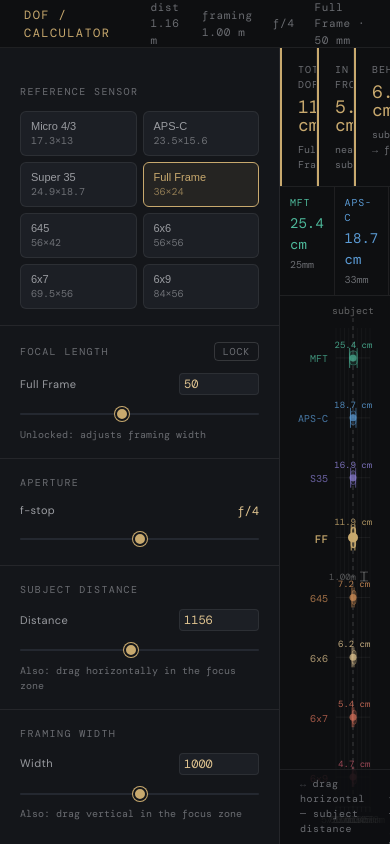
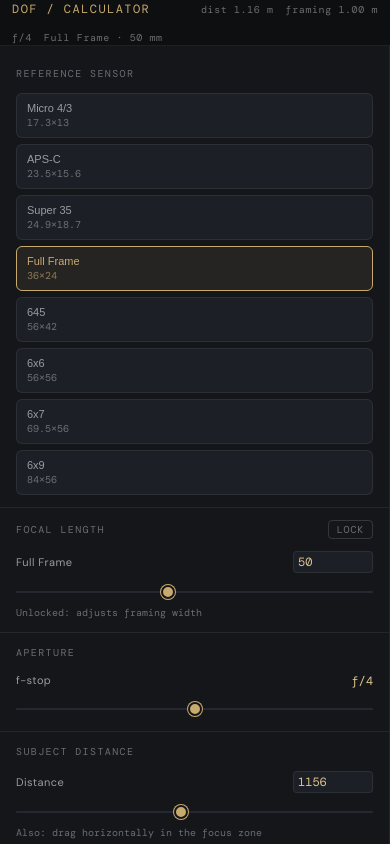
Before and after one commit to Sampppp/depth-of-field2, a React (Vite) app: page / in a window 390 px wide. Shown: the top 844 px of the page. Built offline with nearby package versions, Linux system fonts and the light colour scheme; a web font is replaced by a local one.

Commit message:
mobile support

```diff
--- a/src/App.jsx
+++ b/src/App.jsx
@@ -485,9 +485,6 @@ export default function App() {
             {flLocked ? 'Locked: adjusts subject distance' : 'Also: drag vertical in the focus zone'}
           </div>
         </div>
-
-        {/* Equivalent FL list removed */}
-
       </aside>
 
       {/* ── Main area ── */}
@@ -512,11 +509,9 @@ export default function App() {
         </div>
 
         {/* Per-sensor DoF comparison row */}
-        <div style={{ display: 'grid', gridTemplateColumns: 'repeat(8, 1fr)', borderBottom: '1px solid var(--line)' }}>
+        <div className="sensor-row">
           {results.map(r => (
-            <div key={r.id} style={{
-              padding: '8px 10px',
-              borderRight: '1px solid var(--line)',
+            <div key={r.id} className="sensor-box" style={{
               background: r.id === refSensorId ? r.color + '0d' : 'transparent',
             }}>
               <div style={{ fontFamily: 'var(--mono)', fontSize: 10, color: r.color, letterSpacing: '0.08em', marginBottom: 3 }}>{r.short}</div>
--- a/src/styles.css
+++ b/src/styles.css
@@ -41,6 +41,21 @@ body {
   grid-template-rows: 48px 1fr;
 }
 
+/* Responsive layout for mobile */
+@media (max-width: 600px) {
+  .app {
+    grid-template-columns: 1fr;
+    grid-template-rows: auto auto 1fr;
+  }
+  .sidebar {
+    grid-column: 1 / -1;
+    padding: 10px 0;
+  }
+  .main {
+    grid-column: 1 / -1;
+  }
+}
+
 .topbar {
   grid-column: 1 / -1;
   display: flex;
@@ -49,6 +64,7 @@ body {
   border-bottom: 1px solid var(--line);
   background: var(--bg);
   gap: 20px;
+  flex-wrap: wrap;
 }
 .topbar-title {
   font-family: var(--mono);
@@ -65,10 +81,17 @@ body {
   letter-spacing: 0.06em;
 }
 
+/* Mobile: reduce label font size */
+@media (max-width: 600px) {
+  .topbar-label {
+    font-size: 10px;
+  }
+}
+
 .sidebar {
   background: var(--bg2);
   border-right: 1px solid var(--line);
-  padding: 20px 0;
+  padding: 10px 0;
   overflow-y: auto;
   display: flex;
   flex-direction: column;
@@ -80,6 +103,13 @@ body {
   display: flex;
   flex-direction: column;
   overflow: hidden;
+}
+
+/* Mobile: allow scrolling in main area */
+@media (max-width: 600px) {
+  .main {
+    overflow-y: auto;
+  }
 }
 
 /* ─── Sidebar sections ───────────────────────────── */
@@ -101,7 +131,7 @@ body {
 /* ─── Sensor grid ────────────────────────────────── */
 .sensor-grid {
   display: grid;
-  grid-template-columns: 1fr 1fr;
+  grid-template-columns: 1fr;
   gap: 6px;
 }
 .sensor-btn {
@@ -202,7 +232,7 @@ input[type=number]:focus {
 /* ─── DoF metric cards ───────────────────────────── */
 .metric-strip {
   display: grid;
-  grid-template-columns: repeat(3, 1fr);
+  grid-template-columns: 1fr;
   border-bottom: 1px solid var(--line);
 }
 .metric-card {
@@ -267,3 +297,47 @@ input[type=number]:focus {
 ::-webkit-scrollbar { width: 4px; }
 ::-webkit-scrollbar-track { background: transparent; }
 ::-webkit-scrollbar-thumb { background: var(--bg4); border-radius: 2px; }
+
+/* ─── Mobile responsive tweaks ───────────────────── */
+@media (max-width: 600px) {
+  .topbar {
+    gap: 12px;
+    padding: 0 12px;
+  }
+  .sidebar {
+    padding: 8px 0;
+  }
+  .section {
+    padding: 12px 16px;
+  }
+
+  /* Increase height of focus zone diagram on mobile */
+  .diagram-area {
+    min-height: 300px;
+  }
+
+  /* Per-sensor comparison row adjustments for mobile */
+  .sensor-row {
+    display: flex;
+    overflow-x: auto;
+    -webkit-overflow-scrolling: touch;
+    height: 120px; /* static height to prevent vertical growth */
+    align-items: stretch;
+  }
+  .sensor-box {
+    flex: 0 0 80px;
+    box-sizing: border-box;
+    padding: 6px 8px;
+    font-size: 10px;
+    display: flex;
+    flex-direction: column;
+    justify-content: space-between;
+    overflow: hidden;
+  }
+  .sensor-box > div {
+    overflow: hidden;
+    text-overflow: ellipsis;
+    white-space: nowrap;
+    font-size: 9px;
+  }
+}
```
